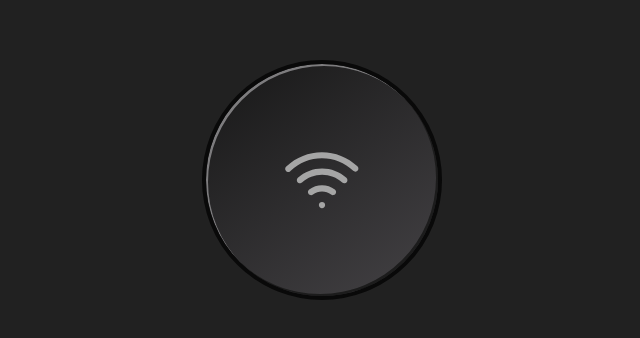
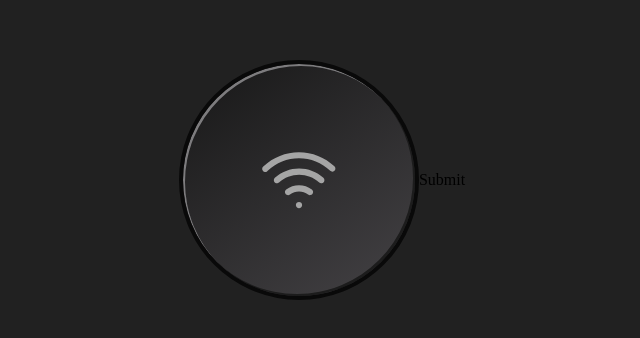
Before and after one commit to Coder-Aryan09/button1, a plain HTML site: page index.html in a window 1280 px wide. Shown: the part 220-558 px from the top of the page, without its empty margins (318-958 px from the left). Drawn offline with Linux system fonts and the light colour scheme.

Commit message:
Added new submit

```diff
--- a/index.html
+++ b/index.html
@@ -106,5 +106,6 @@
    </span>
    </label>
 </div>
+<p>Submit</p>
 </body>
 <html>
```
